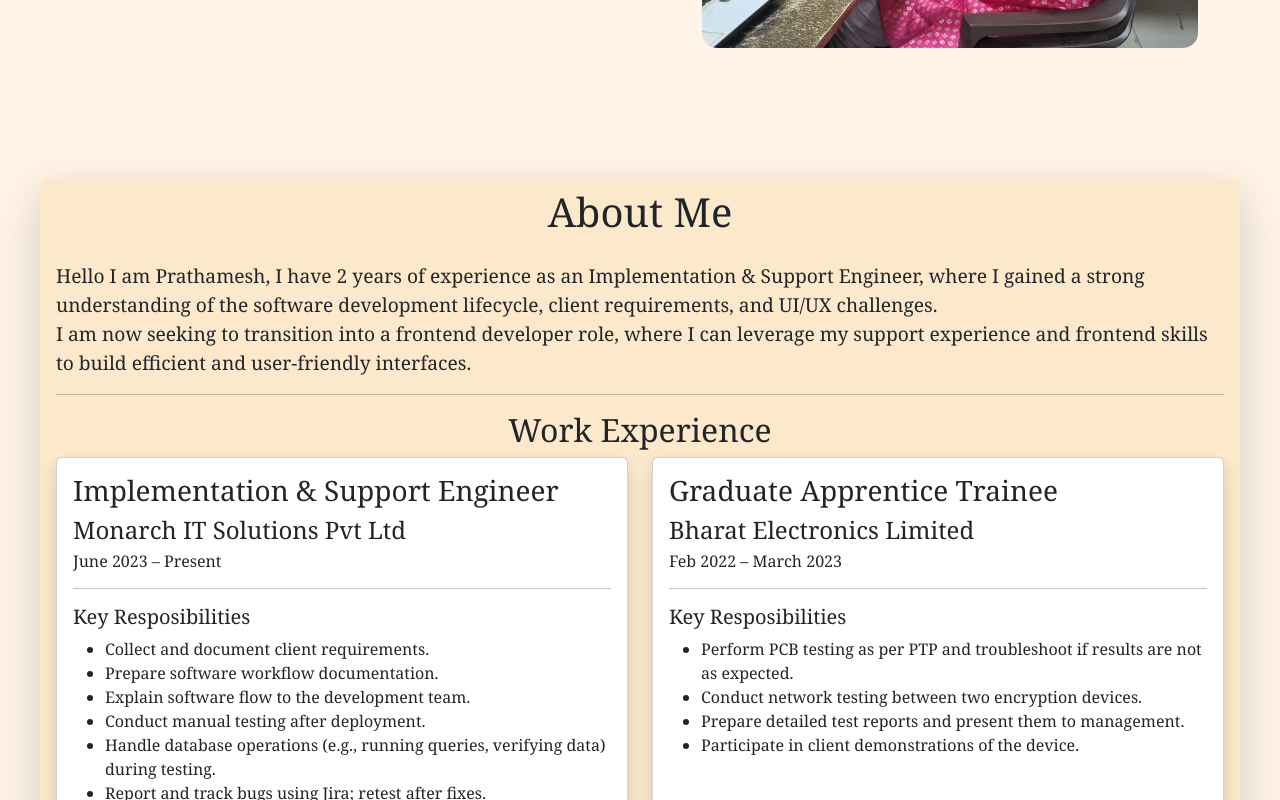
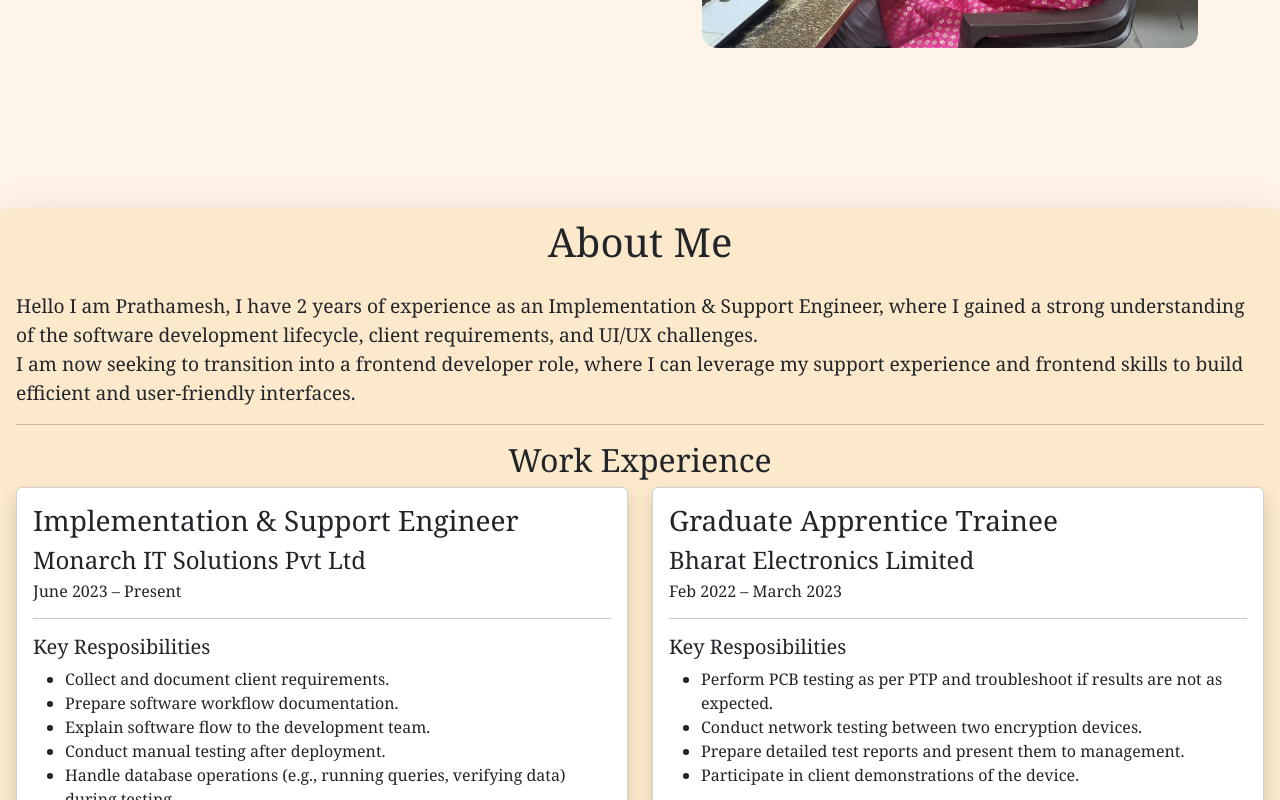
Before and after one commit to prathamesh2503/Prathamesh-Mhetre, a React (Vite) app: page / in a window 1280 px wide. Shown: the part 500-1300 px from the top of the page. Built offline with nearby package versions, Linux system fonts and the light colour scheme.

Commit message:
about me margin top  modified

```diff
--- a/src/styles/index.css
+++ b/src/styles/index.css
@@ -69,14 +69,10 @@ border-radius: 15px;
 
 /* About Me Area */
 
-#about{
-  margin-top: 50px;
-}
 
 .about-me-area{
-  margin-top: 30px;
+  margin-top: 120px;
   display: flex;
-  padding: 40px;
   font-size: 16px;
 }
 
```
